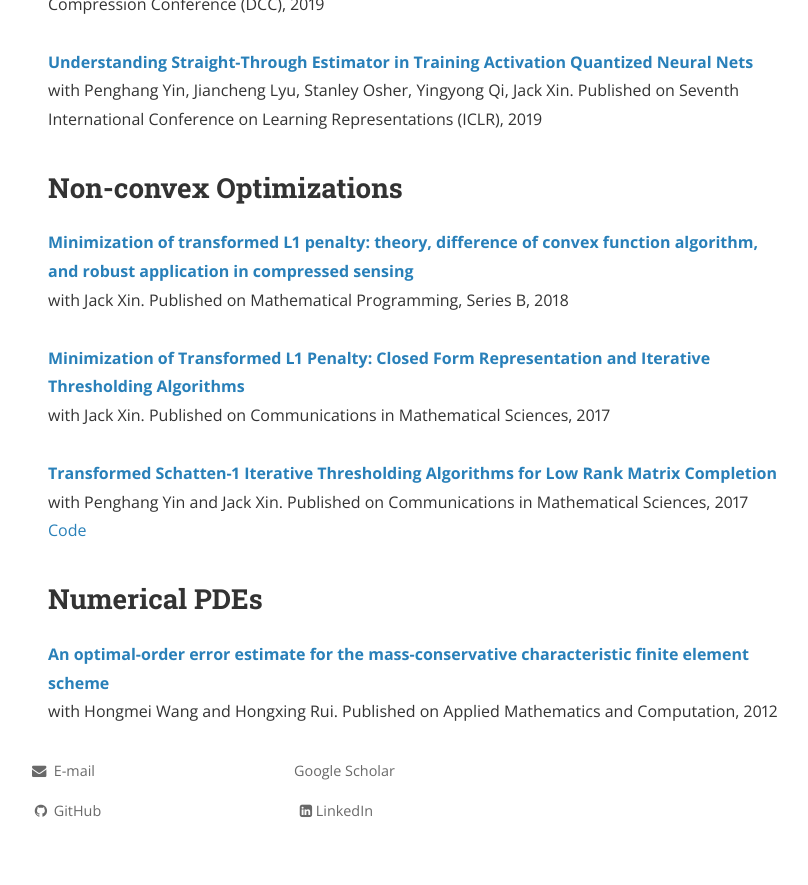
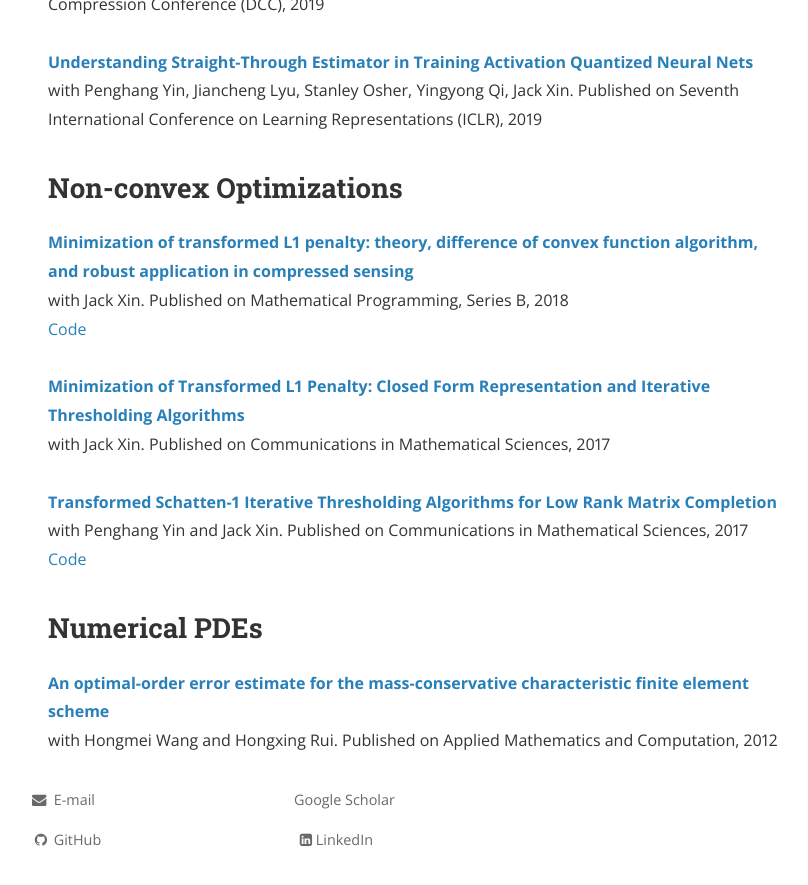
Before and after one commit to zsivine/zsivine.github.io, a Jekyll site: the page built from research.html, in a window 1280 px wide and 900 px high, scrolled down 1254 px. Shown: the top 885 px of the window, without its empty margins (224-1032 px from the left). Built offline with Jekyll 4.4.1, drawn with Linux system fonts in a browser that asks for light colours; nearby versions of some CDN libraries; comment, search, counter and statistics services are not loaded; a style sheet for code colours, icons or effects is not loaded.

Commit message:
add DCATL1 codes

```diff
--- a/research.html
+++ b/research.html
@@ -76,6 +76,7 @@ permalink: /research/
     function algorithm, and robust application in compressed sensing</a></strong>
 <br>with Jack Xin.
     Published on Mathematical Programming, Series B, 2018<br>
+<a href="https://github.com/zsivine/DCATL1">Code</a><br>
 
 <br>
 <strong><a href="https://arxiv.org/abs/1412.5240">
```
